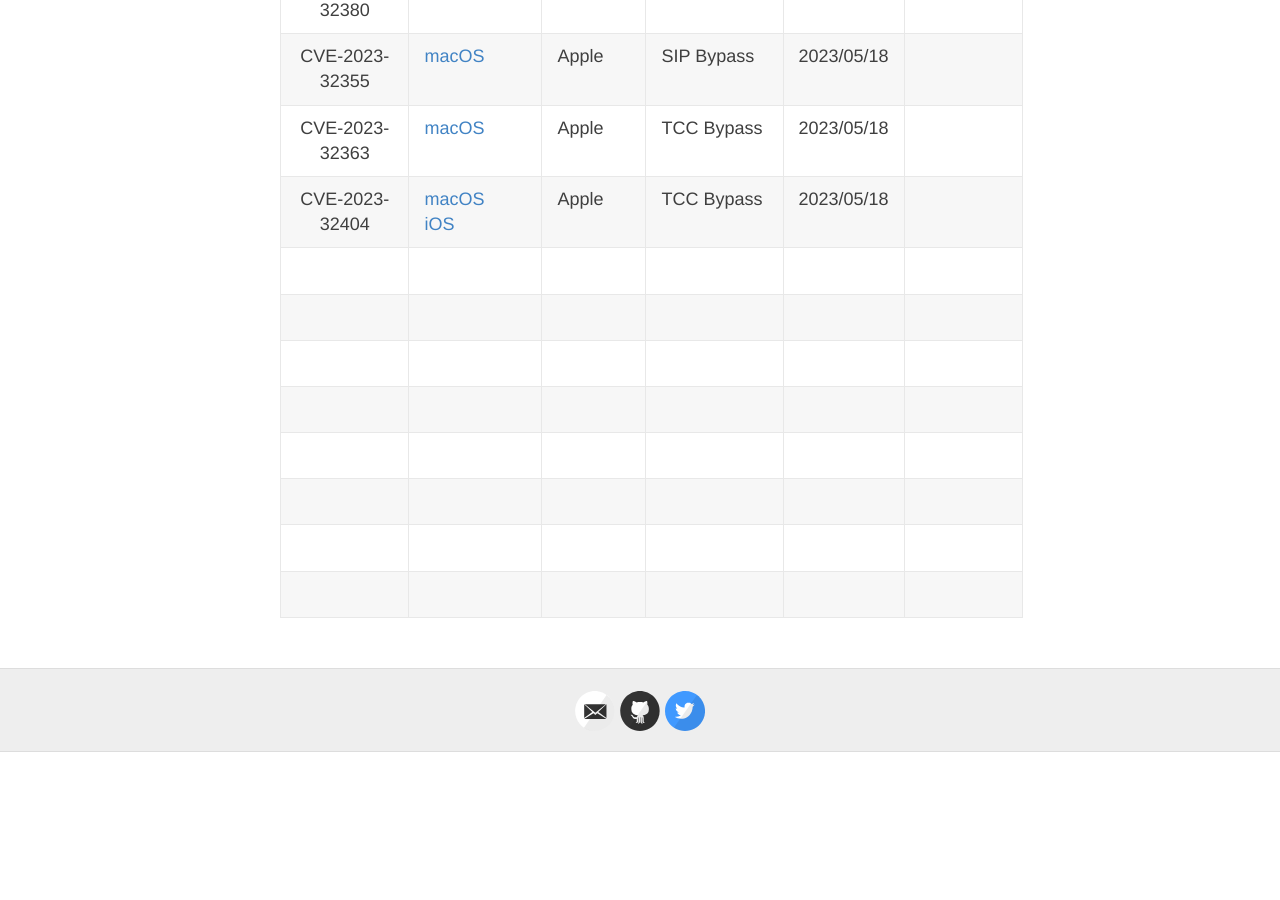
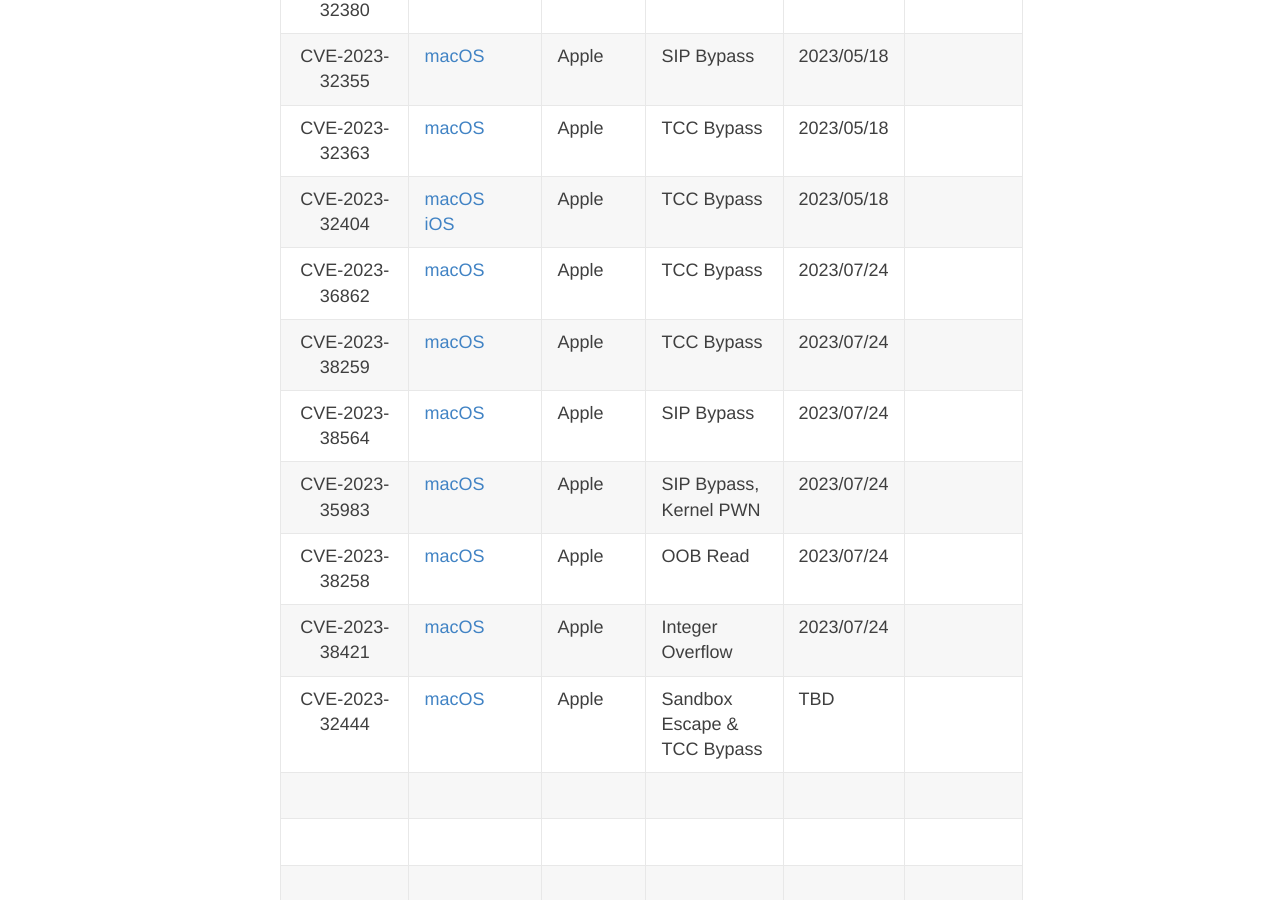
Before and after one commit to jhftss/jhftss.github.io, a Jekyll site: the page built from CVEs.md, in a window 1280 px wide and 900 px high, scrolled down 10200 px. Built offline with Jekyll 4.4.1, drawn with Linux system fonts in a browser that asks for light colours; before the commit the page ends 10952 px from its top, so only the background shows below that.

Commit message:
Update CVEs.md
New CVE entries from macOS 13.5 Security Bulletin

```diff
--- a/CVEs.md
+++ b/CVEs.md
@@ -147,6 +147,13 @@
 |                        CVE-2023-32355                        | [macOS](https://support.apple.com/en-gb/HT213758)            | Apple      | SIP Bypass                    | 2023/05/18     |                                                              |
 |                        CVE-2023-32363                        | [macOS](https://support.apple.com/en-gb/HT213758)            | Apple      | TCC Bypass                    | 2023/05/18     |                                                              |
 |                        CVE-2023-32404                        | [macOS](https://support.apple.com/en-gb/HT213758)<br />[iOS](https://support.apple.com/en-gb/HT213757) | Apple      | TCC Bypass                    | 2023/05/18     |                                                              |
+|                        CVE-2023-36862                        | [macOS](https://support.apple.com/en-gb/HT213843)            | Apple      | TCC Bypass                    | 2023/07/24     |                                                              |
+|                        CVE-2023-38259                        | [macOS](https://support.apple.com/en-gb/HT213843)            | Apple      | TCC Bypass                    | 2023/07/24     |                                                              |
+|                        CVE-2023-38564                        | [macOS](https://support.apple.com/en-gb/HT213843)            | Apple      | SIP Bypass                    | 2023/07/24     |                                                              |
+|                        CVE-2023-35983                        | [macOS](https://support.apple.com/en-gb/HT213843)            | Apple      | SIP Bypass, Kernel PWN        | 2023/07/24     |                                                              |
+|                        CVE-2023-38258                        | [macOS](https://support.apple.com/en-gb/HT213843)            | Apple      | OOB Read                      | 2023/07/24     |                                                              |
+|                        CVE-2023-38421                        | [macOS](https://support.apple.com/en-gb/HT213843)            | Apple      | Integer Overflow              | 2023/07/24     |                                                              |
+|                        CVE-2023-32444                        | [macOS](https://support.apple.com/en-gb/HT213843)            | Apple      | Sandbox Escape & TCC Bypass   | TBD            |                                                              |
 |                                                              |                                                              |            |                               |                |                                                              |
 |                                                              |                                                              |            |                               |                |                                                              |
 |                                                              |                                                              |            |                               |                |                                                              |
```
